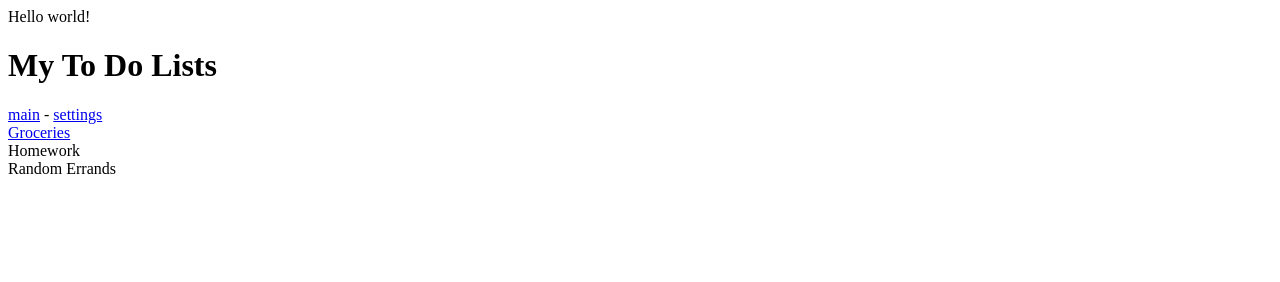
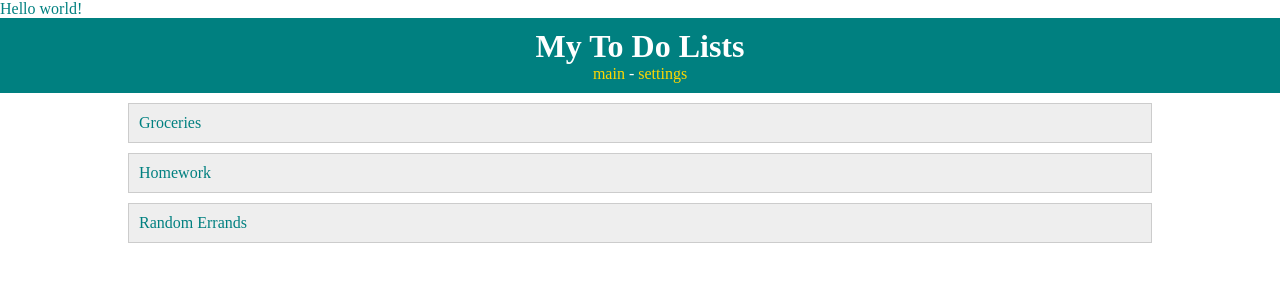
Before and after one commit to kaitykim01/week4_lab, a plain HTML site: page index.html in a window 1280 px wide. Drawn offline with Linux system fonts and the light colour scheme.

Commit message:
Update index.html

```diff
--- a/index.html
+++ b/index.html
@@ -3,6 +3,8 @@
 <head>
     <title>ToDo App</title>
     <meta charset="UTF-8">
+    <!-- styles -->
+      <link rel="stylesheet" type="text/css" href="style.css">
 </head>
 
 <body>
```
